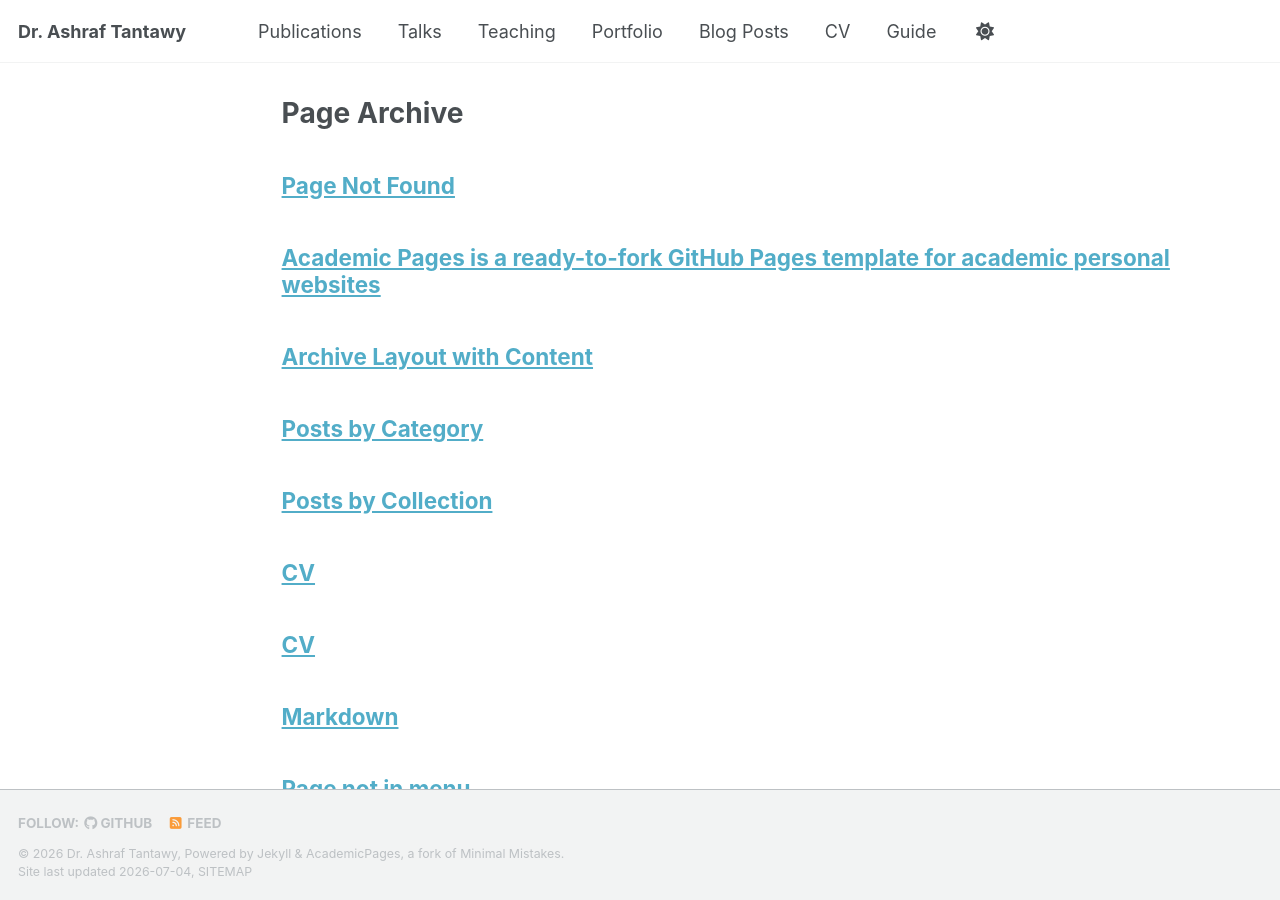
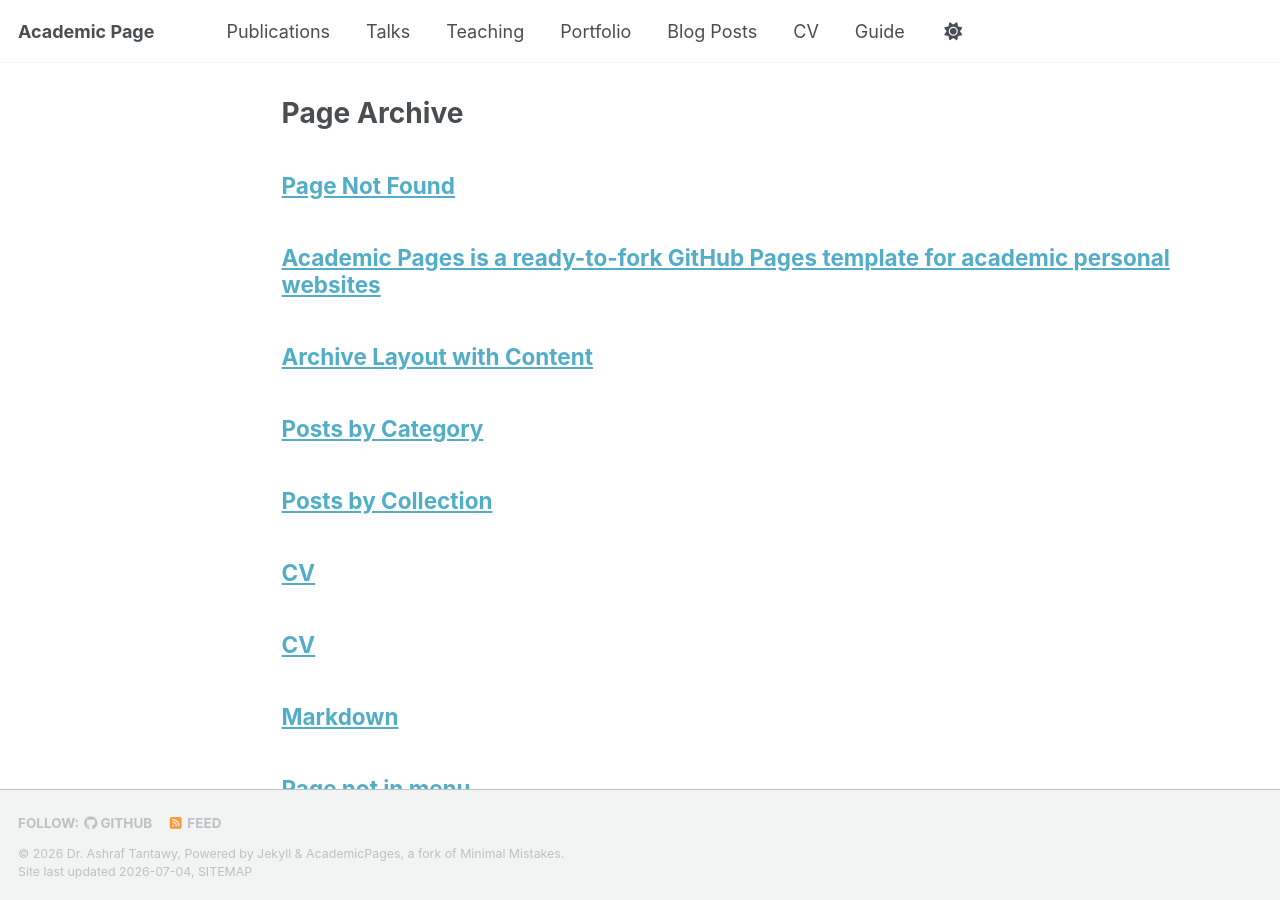
Before and after one commit to Ashraf-Tantawy/Ashraf-Tantawy.github.io, a Jekyll site: the page built from _pages/page-archive.html, in a window 1280 px wide and 900 px high. Built offline with Jekyll 4.4.1, drawn with Linux system fonts in a browser that asks for light colours; a style sheet for code colours, icons or effects is not loaded.

Commit message:
Update title and author name in config

```diff
--- a/_config.yml
+++ b/_config.yml
@@ -9,7 +9,7 @@
 # Basic Site Settings
 locale                   : "en-US"
 site_theme               : "default" # The available themes options are "default", "air", "sunrise", "mint", "dirt" and "contrast"
-title                    : "Dr. Ashraf Tantawy"
+title                    : "Academic Page"
 title_separator          : "-"
 name                     : &name "Dr. Ashraf Tantawy"
 description              : &description "Your Name's academic portfolio"   # Update this with a general description of your site, this is the default if not overridden by a page
@@ -24,7 +24,7 @@ repository               : "academicpages/academicpages.github.io"
 author:
   # Biographic information
   avatar           : "profile.png"
-  name             : "Ashraf Tantawy"
+  name             : "Dr. Ashraf Tantawy"
   pronouns         : # example: "she/her"
   bio              : "Short biography for the left-hand sidebar"
   location         : "UK"
```
